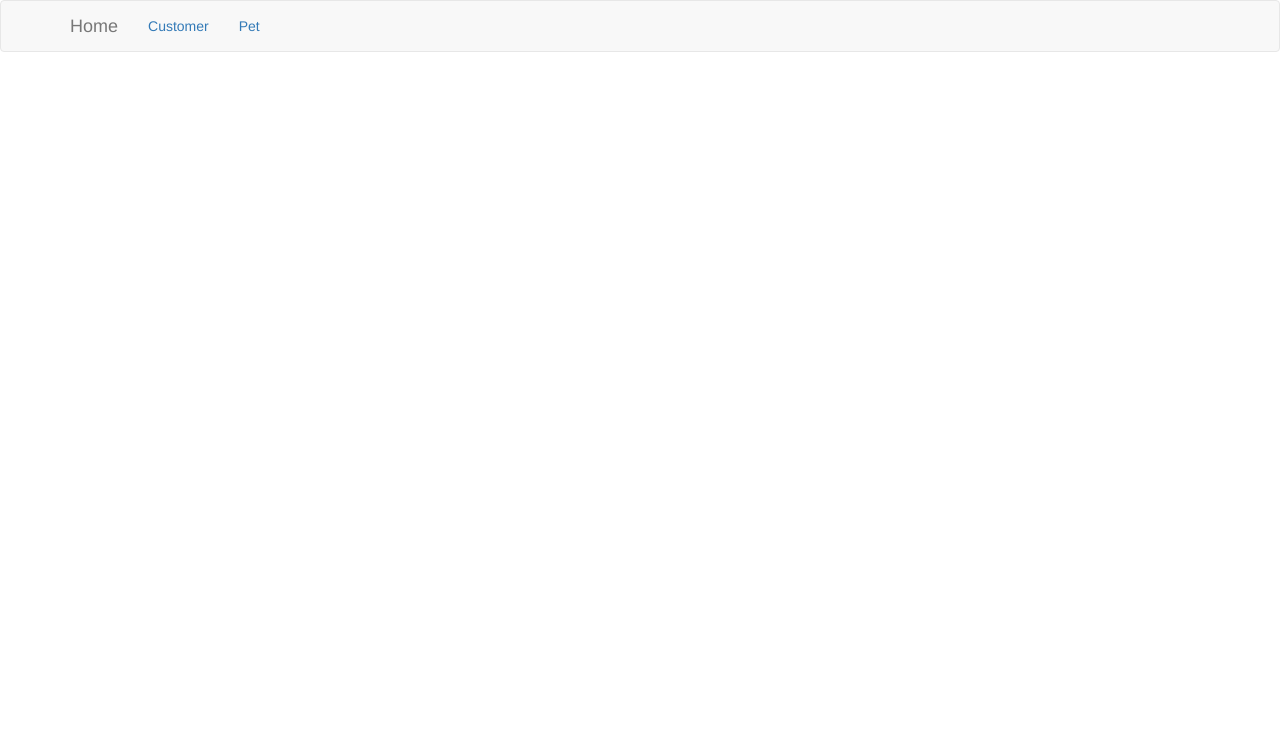
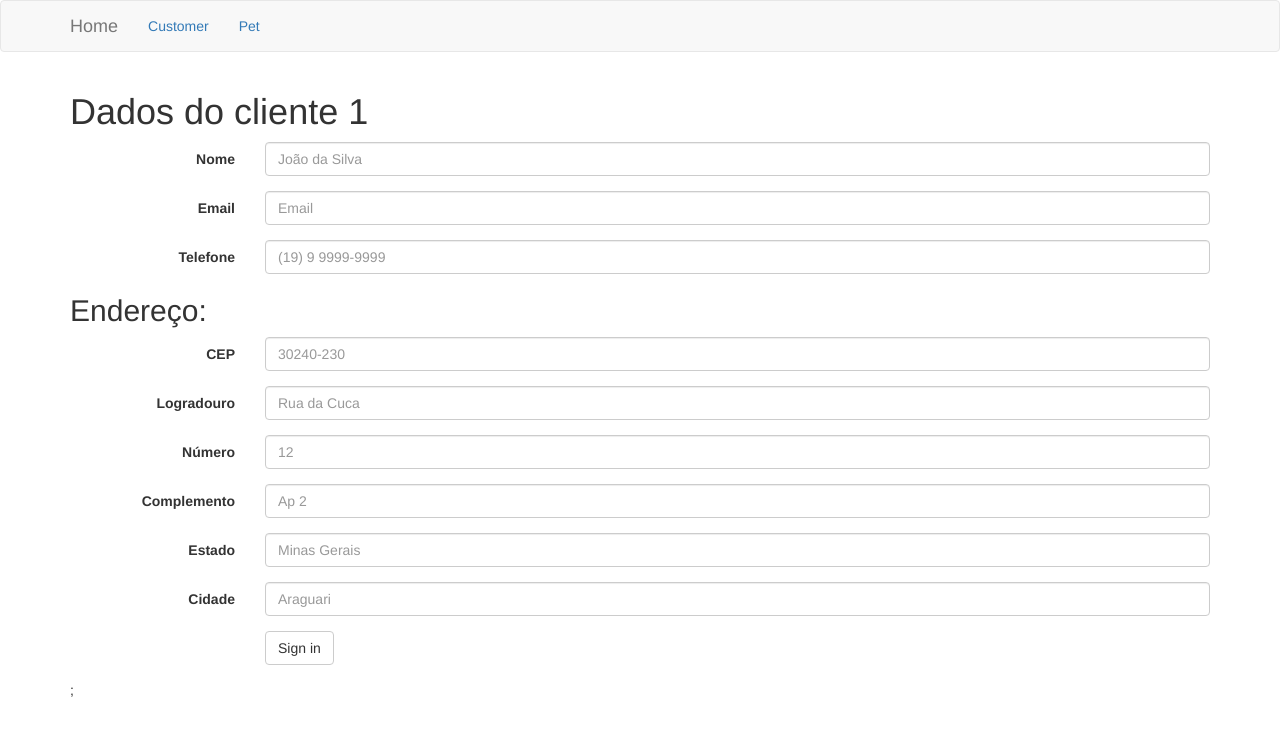
Before and after one commit to toquinha/toquinha.github.io, a React (Create React App) app in the folder src/: page /#/editCustomer/1 in a window 1280 px wide. Shown: the top 736 px of the page. Built offline with nearby package versions, Linux system fonts and the light colour scheme.

Commit message:
add pet table and customer form

```diff
--- a/src/src/components/Customer.js
+++ b/src/src/components/Customer.js
@@ -1,5 +1,7 @@
 import React from 'react';
 import { Button, Table } from 'react-bootstrap';
+import { Link } from 'react-router-dom';
+
 
 class Customer extends React.Component {
     constructor() {
@@ -9,7 +11,7 @@ class Customer extends React.Component {
         }
     }
     componentDidMount() {
-    fetch('https://toquinha.herokuapp.com/').then(results => {return results.json();}).then(data => {
+    fetch('http://localhost:8080/customer').then(results => {return results.json();}).then(data => {
       console.log(data);
       this.setState((prevState, props) =>{
           prevState.customers = data;
@@ -24,6 +26,7 @@ class Customer extends React.Component {
       return (
         <div class="container">
             <h1> Clientes: </h1>
+            <Link to='/editCustomer'><Button bsStyle="primary">Novo cliente</Button></Link>
             <Table striped bordered condensed hover>
             <thead>
                 <tr>
--- /dev/null
+++ b/src/src/components/EditCustomer.js
@@ -0,0 +1,138 @@
+import React from 'react';
+import { Redirect } from 'react-router-dom';
+import { Button, Form, FormGroup, Col, ControlLabel, FormControl } from 'react-bootstrap';
+// import { Link } from 'react-router-dom';
+
+class EditCustomer extends React.Component {
+    constructor() {
+        super();
+        this.state = {
+            name: "",
+            email: "",
+            phone: "",
+            shouldRedirect: false
+        }
+    }
+    handleChange(event) {
+        this.setState({[event.target.name]: event.target.value});
+        console.log(this.state[event.target.name]);
+    }
+    handleSubmit(event) {
+        event.preventDefault();
+        console.log(JSON.stringify(this.state));
+        fetch("http://localhost:8080/customer", {
+            method: 'POST',
+            headers: {
+            'Accept': 'application/json',
+            'Content-Type': 'application/json'
+            },
+            body: JSON.stringify(this.state)
+        }).then((response) => { if (response.ok) {
+            console.log("foi");
+            this.setState({shouldRedirect: true});
+        } });
+    }
+    render() {
+        const { match: { params } } = this.props;
+        if (!this.state.shouldRedirect) {
+        return(
+            <div className ="container">
+            <h1>Dados do cliente {params.customerId}</h1>
+            <Form horizontal onSubmit={this.handleSubmit.bind(this)}>
+                <FormGroup controlId="formHorizontalEmail">
+                    <Col componentClass={ControlLabel} sm={2}>
+                    Nome
+                    </Col>
+                    <Col sm={10}>
+                    <FormControl name="name" onChange = {this.handleChange.bind(this)} type="Text" placeholder="João da Silva" value={this.state.name}/>
+                    </Col>
+                </FormGroup>
+                <FormGroup controlId="formHorizontalEmail">
+                    <Col componentClass={ControlLabel} sm={2}>
+                    Email
+                    </Col>
+                    <Col sm={10}>
+                    <FormControl name="email" type="email" placeholder="Email" onChange = {this.handleChange.bind(this)}/>
+                    </Col>
+                </FormGroup>
+
+                <FormGroup controlId="formHorizontalPhone">
+                    <Col componentClass={ControlLabel} sm={2}>
+                    Telefone
+                    </Col>
+                    <Col sm={10}>
+                    <FormControl name="phone" type="text" placeholder="(19) 9 9999-9999" onChange = {this.handleChange.bind(this)} />
+                    </Col>
+                </FormGroup>
+
+                <h2> Endereço: </h2>
+
+                <FormGroup controlId="formHorizontalPassword">
+                    <Col componentClass={ControlLabel} sm={2}>
+                    CEP
+                    </Col>
+                    <Col sm={10}>
+                    <FormControl type="text" placeholder="30240-230" />
+                    </Col>
+                </FormGroup>
+
+                <FormGroup controlId="formHorizontalPassword">
+                    <Col componentClass={ControlLabel} sm={2}>
+                    Logradouro
+                    </Col>
+                    <Col sm={10}>
+                    <FormControl type="text" placeholder="Rua da Cuca" />
+                    </Col>
+                </FormGroup>
+
+                <FormGroup controlId="formHorizontalPassword">
+                    <Col componentClass={ControlLabel} sm={2}>
+                    Número
+                    </Col>
+                    <Col sm={10}>
+                    <FormControl type="number" placeholder="12" />
+                    </Col>
+                </FormGroup>
+
+                <FormGroup controlId="formHorizontalPassword">
+                    <Col componentClass={ControlLabel} sm={2}>
+                    Complemento
+                    </Col>
+                    <Col sm={10}>
+                    <FormControl type="text" placeholder="Ap 2" />
+                    </Col>
+                </FormGroup>
+
+                <FormGroup controlId="formHorizontalPassword">
+                    <Col componentClass={ControlLabel} sm={2}>
+                    Estado
+                    </Col>
+                    <Col sm={10}>
+                    <FormControl type="text" placeholder="Minas Gerais" />
+                    </Col>
+                </FormGroup>
+
+                <FormGroup controlId="formHorizontalPassword">
+                    <Col componentClass={ControlLabel} sm={2}>
+                    Cidade
+                    </Col>
+                    <Col sm={10}>
+                    <FormControl type="text" placeholder="Araguari" />
+                    </Col>
+                </FormGroup>
+
+                <FormGroup>
+                    <Col smOffset={2} sm={10}>
+                    <Button type="submit">Sign in</Button>
+                    </Col>
+                </FormGroup>
+                </Form>;
+            </div>
+        )}
+        else {
+            return (<Redirect to='/clientes' />);
+        }
+    }
+}
+
+export default EditCustomer;
--- a/src/src/components/Main.js
+++ b/src/src/components/Main.js
@@ -3,6 +3,7 @@ import { Switch, Route } from 'react-router-dom'
 import Home from './Home'
 import Customer from './Customer'
 import Pet from './Pet'
+import EditCustomer from './EditCustomer'
 
 class Main extends React.Component {
     render() {
@@ -12,6 +13,7 @@ class Main extends React.Component {
             <Route exact path='/' component={Home}/>
             <Route path='/clientes' component={Customer}/>
             <Route path='/pets' component={Pet}/>
+            <Route path = '/editCustomer/:customerId?' component={EditCustomer}/>
             </Switch>
         </main>
       );
--- a/src/src/components/Pet.js
+++ b/src/src/components/Pet.js
@@ -1,13 +1,76 @@
 import React from 'react';
+import { Table } from 'react-bootstrap';
 
 class Pet extends React.Component {
-    render() {
-      return (
-        <div>
-          <h1>  p e t s </h1>
-        </div>
-      );
+  constructor() {
+    super();
+    this.state = {
+      customers: [],
+      pets: [],
+      mapClientId: []
     }
   }
+  componentDidMount() {
+    fetch('http://localhost:8080/customer').then(results => {return results.json();}).then(data => {
+      console.log(data);
+      this.setState((prevState, props) =>{
+          prevState.customers = data;
+          return prevState;
+      });
+      data.map((c) => {this.setState((prevState, props)=> {
+        prevState.mapClientId[c.id] = c.name;
+        return prevState;
+      });
+      return c;
+    });
+    });
+      fetch('http://localhost:8080/pet').then(results => {return results.json();}).then(data => {
+      console.log(data);
+      this.setState({pets : data});
+    });
+    console.log(this.state.mapClientId)
+    console.log(this.state.customers)
+    console.log(this.state.pets)
+  }
+
+  render() {
+    return (
+      <div class="container">
+          <h1> Pets: </h1>
+          <Table striped bordered condensed hover>
+          <thead>
+              <tr>
+              <th>Nome</th>
+              <th>Idade</th>
+              <th>Raça</th>
+              <th>Dono</th>
+              </tr>
+          </thead>
+            <tbody>
+              {
+                  this.state.pets.map(p => { return (
+                      <tr>
+                          <td>
+                              {p.name}
+                          </td>
+                          <td>
+                              {p.age}
+                          </td>
+                          <td>
+                             {p.breed}
+                          </td>
+                          <td>
+                            {this.state.mapClientId[p.ownerId]}
+                          </td>
+                      </tr>
+                  )
+                  })
+              }
+          </tbody>
+        </Table>
+      </div>
+    );
+  }
+}
 
   export default Pet;
```
